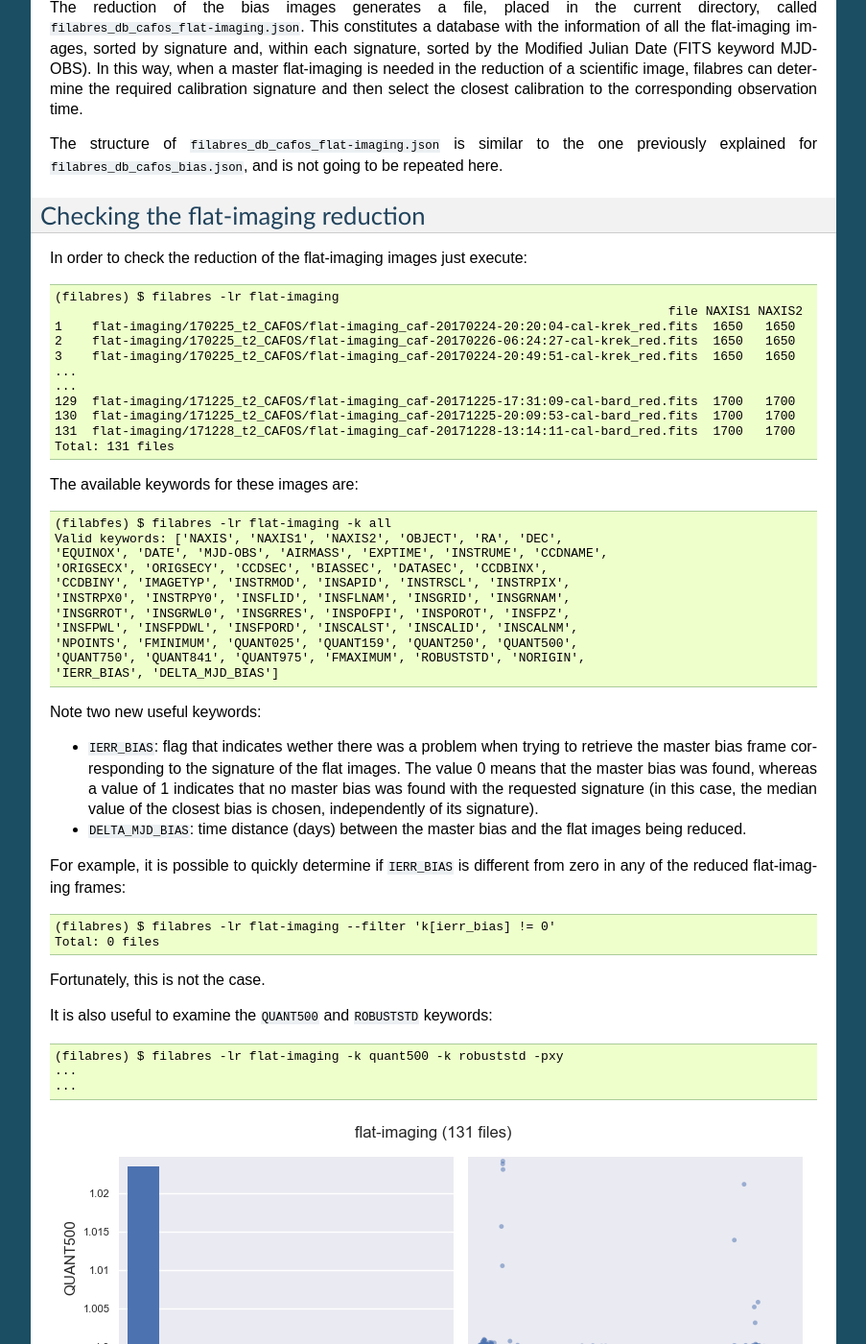
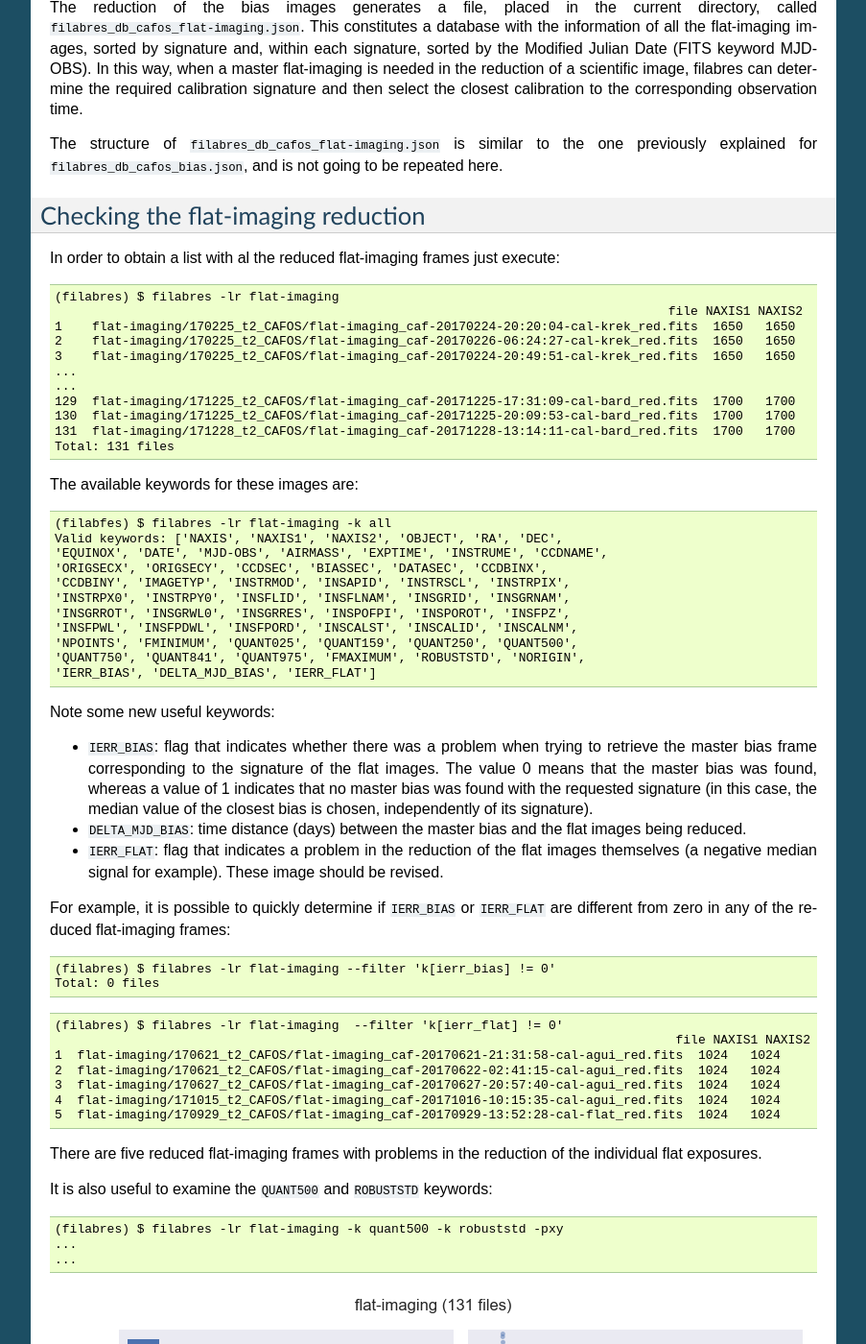
Before and after one commit to nicocardiel/filabres, a Sphinx documentation site: the page built from doc/flat-imaging.rst, in a window 1280 px wide and 1400 px high, scrolled down 3422 px. Shown: the whole window at 96% size, without its empty margins (198-1101 px from the left). Built offline with Sphinx 7.4.7, drawn with Linux system fonts in a browser that asks for light colours; formulas are drawn with MathJax 3.

```diff
--- a/doc/flat-imaging.rst
+++ b/doc/flat-imaging.rst
@@ -245,7 +245,7 @@
 Checking the flat-imaging reduction
 ===================================
 
-In order to check the reduction of the flat-imaging images just execute:
+In order to obtain a list with al the reduced flat-imaging frames just execute:
 
 ::
 
@@ -275,11 +275,11 @@
    'INSFPWL', 'INSFPDWL', 'INSFPORD', 'INSCALST', 'INSCALID', 'INSCALNM',
    'NPOINTS', 'FMINIMUM', 'QUANT025', 'QUANT159', 'QUANT250', 'QUANT500',
    'QUANT750', 'QUANT841', 'QUANT975', 'FMAXIMUM', 'ROBUSTSTD', 'NORIGIN',
-   'IERR_BIAS', 'DELTA_MJD_BIAS']
+   'IERR_BIAS', 'DELTA_MJD_BIAS', 'IERR_FLAT']
 
-Note two new useful keywords:
+Note some new useful keywords:
 
-- ``IERR_BIAS``: flag that indicates wether there was a problem when trying to
+- ``IERR_BIAS``: flag that indicates whether there was a problem when trying to
   retrieve the master bias frame corresponding to the signature of the flat
   images. The value 0 means that the master bias was found, whereas a value of 1
   indicates that no master bias was found with the requested signature (in this
@@ -289,7 +289,12 @@
 - ``DELTA_MJD_BIAS``: time distance (days) between the master bias and the flat
   images being reduced.
 
-For example, it is possible to quickly determine if ``IERR_BIAS`` is different
+- ``IERR_FLAT``: flag that indicates a problem in the reduction of the flat
+  images themselves (a negative median signal for example). These image should
+  be revised.
+
+For example, it is possible to quickly determine if ``IERR_BIAS`` or
+``IERR_FLAT`` are different
 from zero in any of the reduced flat-imaging frames:
 
 ::
@@ -297,7 +302,21 @@
    (filabres) $ filabres -lr flat-imaging --filter 'k[ierr_bias] != 0'
    Total: 0 files
 
-Fortunately, this is not the case.
+::
+
+   (filabres) $ filabres -lr flat-imaging  --filter 'k[ierr_flat] != 0'
+                                                                                      file NAXIS1 NAXIS2
+   1  flat-imaging/170621_t2_CAFOS/flat-imaging_caf-20170621-21:31:58-cal-agui_red.fits  1024   1024
+   2  flat-imaging/170621_t2_CAFOS/flat-imaging_caf-20170622-02:41:15-cal-agui_red.fits  1024   1024
+   3  flat-imaging/170627_t2_CAFOS/flat-imaging_caf-20170627-20:57:40-cal-agui_red.fits  1024   1024
+   4  flat-imaging/171015_t2_CAFOS/flat-imaging_caf-20171016-10:15:35-cal-agui_red.fits  1024   1024
+   5  flat-imaging/170929_t2_CAFOS/flat-imaging_caf-20170929-13:52:28-cal-flat_red.fits  1024   1024
+
+There are five reduced flat-imaging frames with problems in the reduction of
+the individual flat exposures.
+
+
+
 
 It is also useful to examine the ``QUANT500`` and ``ROBUSTSTD`` keywords:
 
--- a/filabres/version.py
+++ b/filabres/version.py
@@ -8,7 +8,7 @@
 # License-Filename: LICENSE.txt
 #
 
-version = '0.9.25'
+version = '0.9.26'
 
 
 def main():
```
Also changed, not shown: 1 other file.
